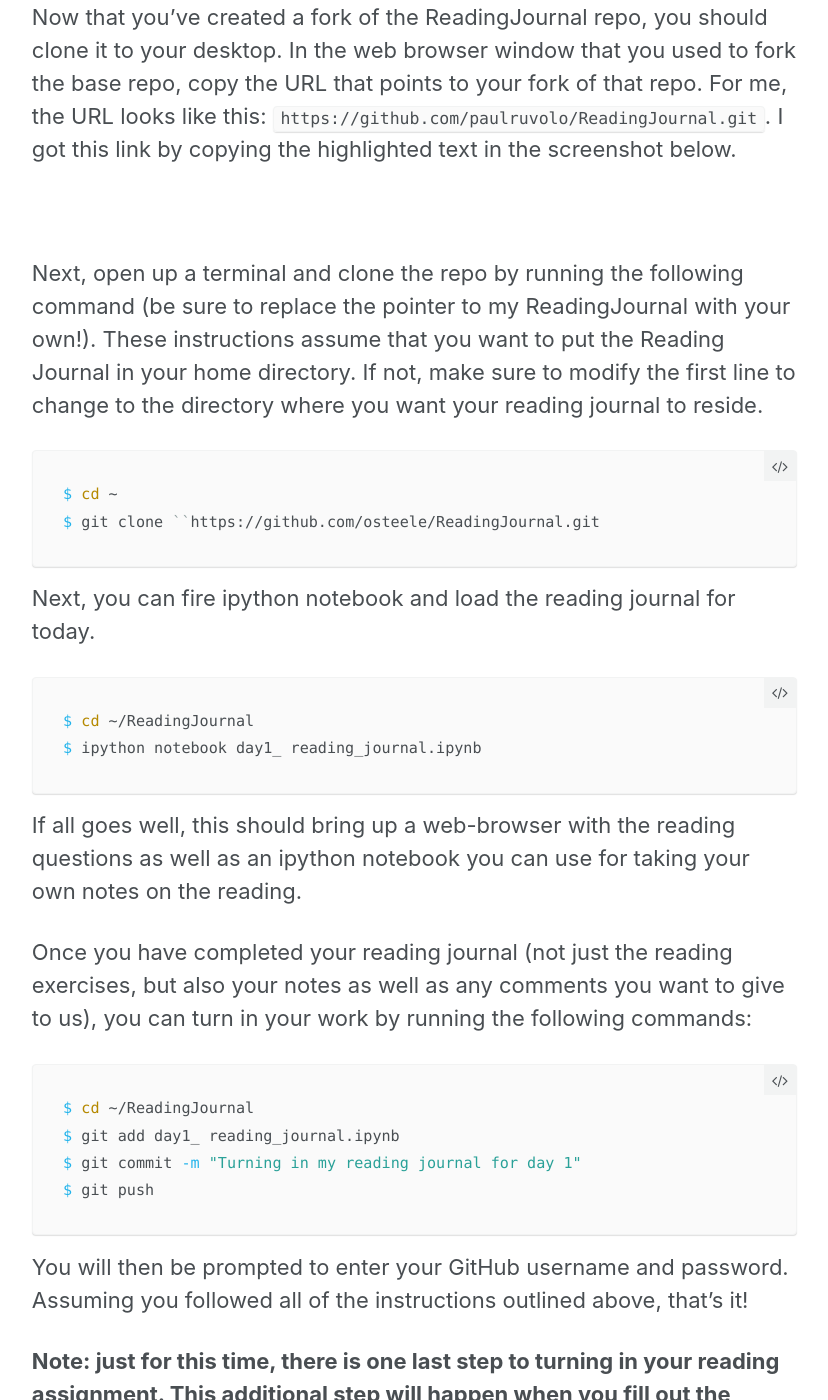
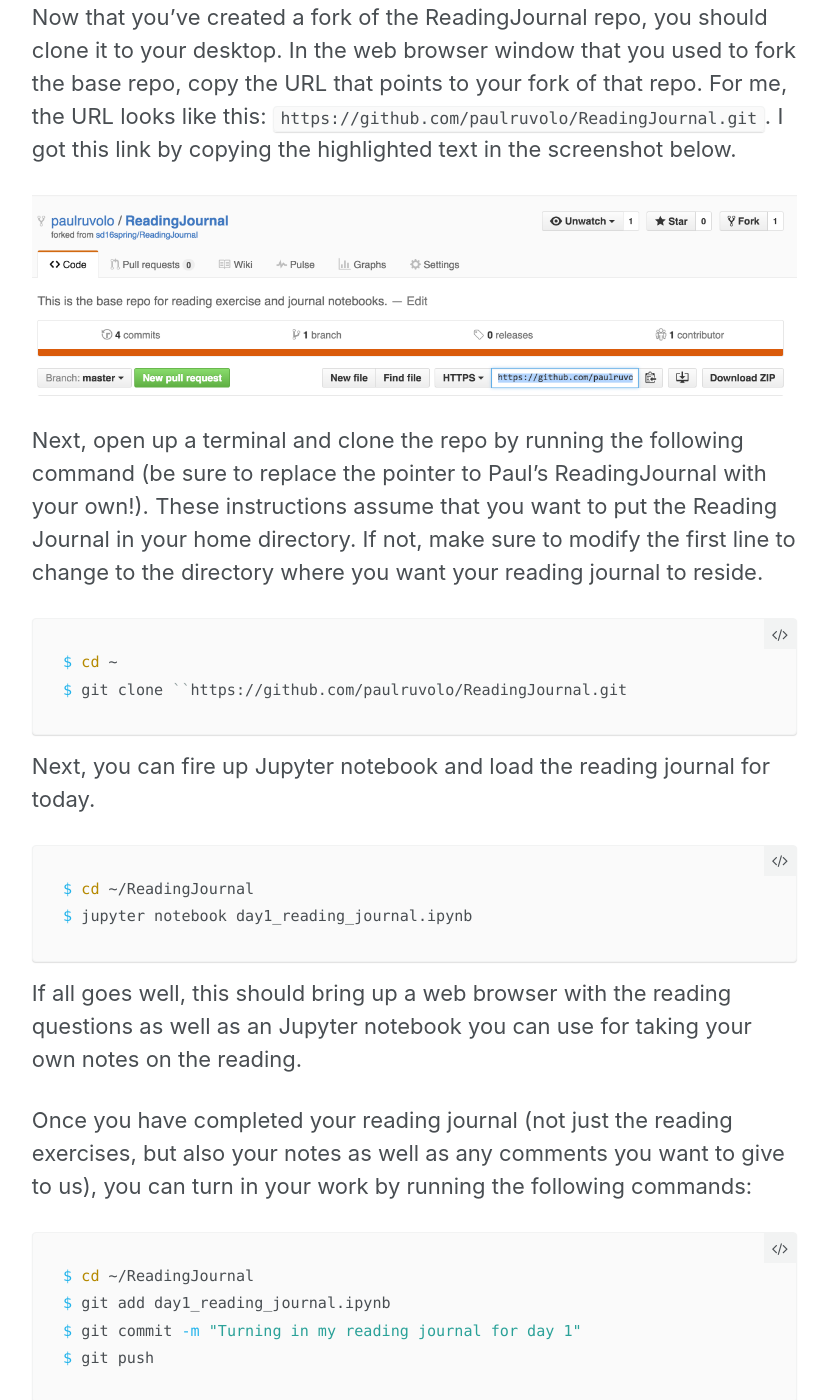
Before and after one commit to sd17spring/sd17spring.github.io, a Jekyll site: the page built from _assignments/setup-your-environment.md, in a window 1280 px wide and 1400 px high, scrolled down 8207 px. Shown: the whole window, without its empty margins (252-1080 px from the left). Built offline with Jekyll 4.4.1, drawn with Linux system fonts in a browser that asks for light colours; some of the changed text lies outside the part shown.

Commit message:
get set: formatting; ubuntu → 16.04.1 (download only)

````diff
--- a/_assignments/setup-your-environment.md
+++ b/_assignments/setup-your-environment.md
@@ -106,9 +105,9 @@
 
 Note, that the preceding command installs three key pieces of software:
 
-* Git is the version control system we will use this semester.
-* python-pip is a Python package installer.
-* python-tk is a GUI toolkit for Python.
+* **Git** is the version control system we will use this semester.
+* **python-pip** is a Python package installer.
+* **python-tk** is a GUI toolkit for Python.
 
 Next, we'll install Jupyter notebook which you'll be using for pre-class
 exercises:
@@ -155,6 +154,7 @@
 $ atom
 ```
 
+
 ## Optional: Setup Floobits
 
 Occasionally, we (the instructors) will be coding in front of the class. In
@@ -174,8 +174,7 @@
 something you will have to do for your next assignment, so you might as well
 get a jump on it!).
 
-Finally, follow
-[these](https://floobits.com/help/plugins/atom) (brief)
+Finally, follow [these](https://floobits.com/help/plugins/atom) (brief)
 instructions to configure the plugin.
 
 
@@ -269,28 +268,28 @@
 looks like this: `https://github.com/paulruvolo/ReadingJournal.git`. I got this
 link by copying the highlighted text in the screenshot below.
 
-[![](/assets/assignments/setup-your-environment/Screenshot.png)](/assets/assignments/setup-your-environment/Screenshot.png)
+[![](/assets/assignments/setup-your-environment/screenshot.png)](/assets/assignments/setup-your-environment/screenshot.png)
 
 Next, open up a terminal and clone the repo by running the following command
-(be sure to replace the pointer to my ReadingJournal with your own!). These
+(be sure to replace the pointer to Paul's ReadingJournal with your own!). These
 instructions assume that you want to put the Reading Journal in your home
 directory. If not, make sure to modify the first line to change to the
 directory where you want your reading journal to reside.
 
 ``` bash
 $ cd ~
-$ git clone ``https://github.com/osteele/ReadingJournal.git
+$ git clone ``https://github.com/paulruvolo/ReadingJournal.git
 ```
 
-Next, you can fire ipython notebook and load the reading journal for today.
+Next, you can fire up Jupyter notebook and load the reading journal for today.
 
 ``` bash
 $ cd ~/ReadingJournal
-$ ipython notebook day1_ reading_journal.ipynb
+$ jupyter notebook day1_reading_journal.ipynb
 ```
 
-If all goes well, this should bring up a web-browser with the reading
-questions as well as an ipython notebook you can use for taking your own notes
+If all goes well, this should bring up a web browser with the reading
+questions as well as an Jupyter notebook you can use for taking your own notes
 on the reading.
 
 Once you have completed your reading journal (not just the reading exercises,
@@ -299,7 +298,7 @@
 
 ``` bash
 $ cd ~/ReadingJournal
-$ git add day1_ reading_journal.ipynb
+$ git add day1_reading_journal.ipynb
 $ git commit -m "Turning in my reading journal for day 1"
 $ git push
 ```
@@ -316,13 +315,14 @@
 please do the following:
 
 1. Tell us about it immediately! The teaching team (NINJAs and faculty) can help you (the best way to contact the whole teaching team is through Piazza).
-2. Don't fall behind on the reading in ThinkPython. In order to make sure this doesn't happen, we have put up a hosted version of the ipython journal notebooks. You can access it [here](http://mybinder.org/repo/{{site.course.github_owner}}/ReadingJournal). Please note that your work will not be saved on the sever as you fill the notebook out. If you want to get a snapshot of your work, it is important to download the notebook file to your computer (the download command is under the file menu). It's probably best to think of this as a scratch pad, and not as the sole place to store your work.
+2. Don't fall behind on the reading in ThinkPython. In order to make sure this doesn't happen, we have put up a hosted version of the Jupyter journal notebooks. You can access it [here](http://mybinder.org/repo/{{site.course.github_owner}}/ReadingJournal). Please note that your work will not be saved on the sever as you fill the notebook out. If you want to get a snapshot of your work, it is important to download the notebook file to your computer (the download command is under the file menu). It's probably best to think of this as a scratch pad, and not as the sole place to store your work.
 
 
 ## Step 5: Play a game?!?
 
 President Obama made
-[headlines](http://www.whitehouse.gov/blog/2014/12/10/president-obama-first-president-write-line-code) for being the first U.S. president to write a line
+[headlines](http://www.whitehouse.gov/blog/2014/12/10/president-obama-first-president-write-line-code)
+for being the first U.S. president to write a line
 of code. The code he wrote was part of the "[Hour of
 Code](http://hourofcode.com/us)" initiative which seeks to get more people to
 try programming. There are many different hour of code tutorials, but a really
@@ -339,9 +339,10 @@
 * Did your approach to the previous two events change as you got more experience playing the game?
 * Any other interesting observations?
 
-
+{% if site.course.entrance_survey_url %}
 ## Tell Us More About Yourself!
 
 As a final step for both turning in your reading journal, and so that we can
 learn more about you, your background, and your learning goals, please fill
-out the [course entrance survey](https://goo.gl/forms/3rQ28I5mdIaARrSJ2).
+out the [course entrance survey]({{site.course.entrance_survey_url}}).
+{% endif %}
````
Also changed, not shown: other parts of _assignments/setup-your-environment.md (+5 -6 lines), assets/assignments/setup-your-environment/screenshot.png (renamed from assets/assignments/setup-your-environment/Screen%20Shot%202016-01-21%20at%2012.07.29%20AM.png).
